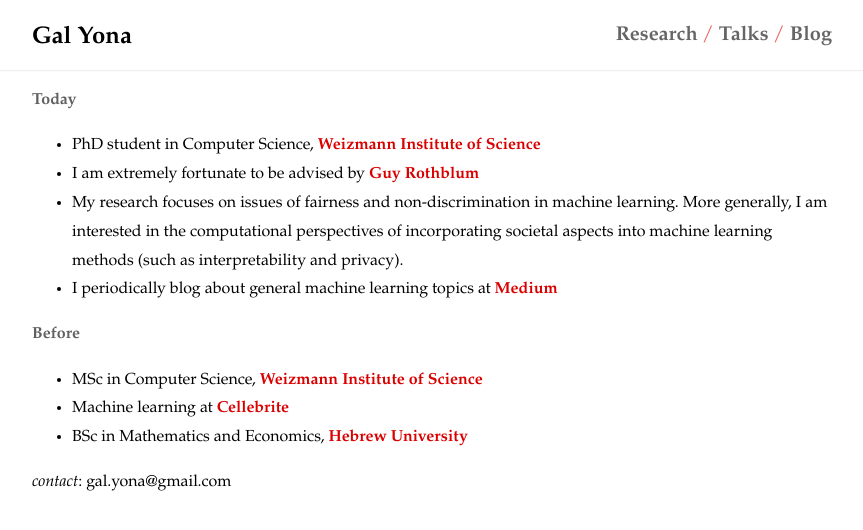
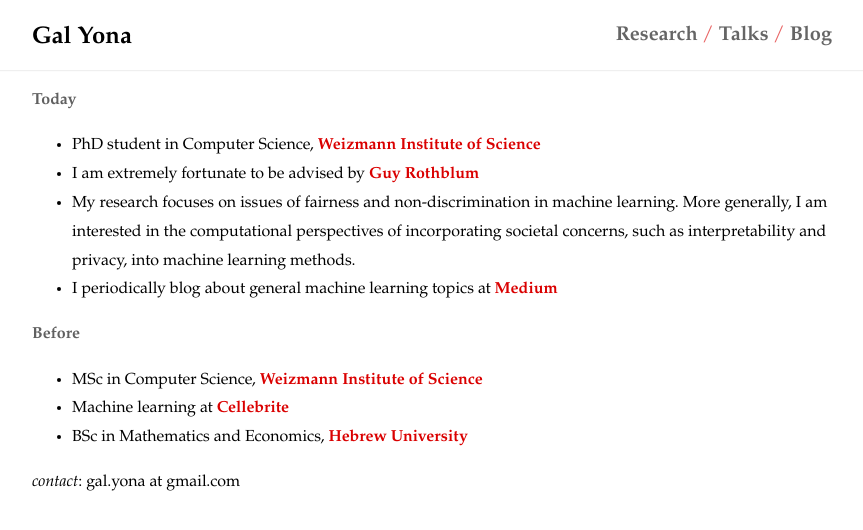
Before and after one commit to galyona/website, a Jekyll site: the page built from index.md, in a window 1280 px wide. Shown: the top 530 px of the page, without its empty margins (208-1071 px from the left). Built offline with Jekyll 4.4.1, drawn with Linux system fonts in a browser that asks for light colours.

Commit message:
changed bio

```diff
--- a/index.md
+++ b/index.md
@@ -13,7 +13,7 @@ title: "Gal Yona"
 
 - PhD student in Computer Science, [Weizmann Institute of Science](https://weizmann.ac.il){:target="_blank"}
 - I am extremely fortunate to be advised by [Guy Rothblum](https://guyrothblum.wordpress.com/){:target="_blank"}
-- My research focuses on issues of fairness and non-discrimination in machine learning. More generally, I am interested in the computational perspectives of incorporating societal aspects into machine learning methods (such as interpretability and privacy).
+- My research focuses on issues of fairness and non-discrimination in machine learning. More generally, I am interested in the computational perspectives of incorporating societal concerns, such as interpretability and privacy, into machine learning methods.
 - I periodically blog about general machine learning topics at [Medium](https://towardsdatascience.com/@galyona){:target="_blank"}
 
 #### Before
@@ -22,4 +22,4 @@ title: "Gal Yona"
 - Machine learning at [Cellebrite](https://www.cellebrite.com/en/home/){:target="_blank"}
 - BSc in Mathematics and Economics, [Hebrew University](https://new.huji.ac.il/){:target="_blank"}
 
-*contact*: gal.yona@gmail.com
+*contact*: gal.yona at gmail.com
```
